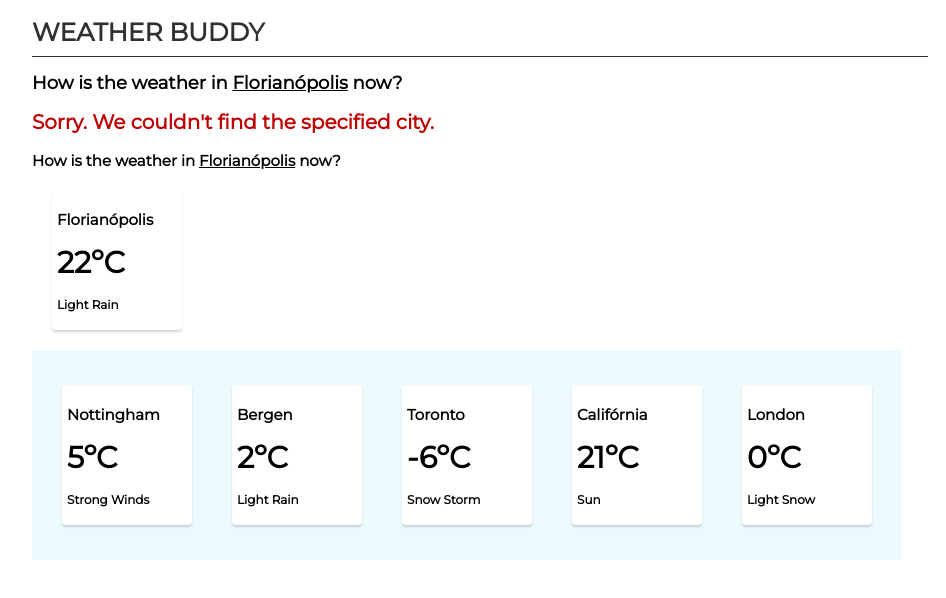
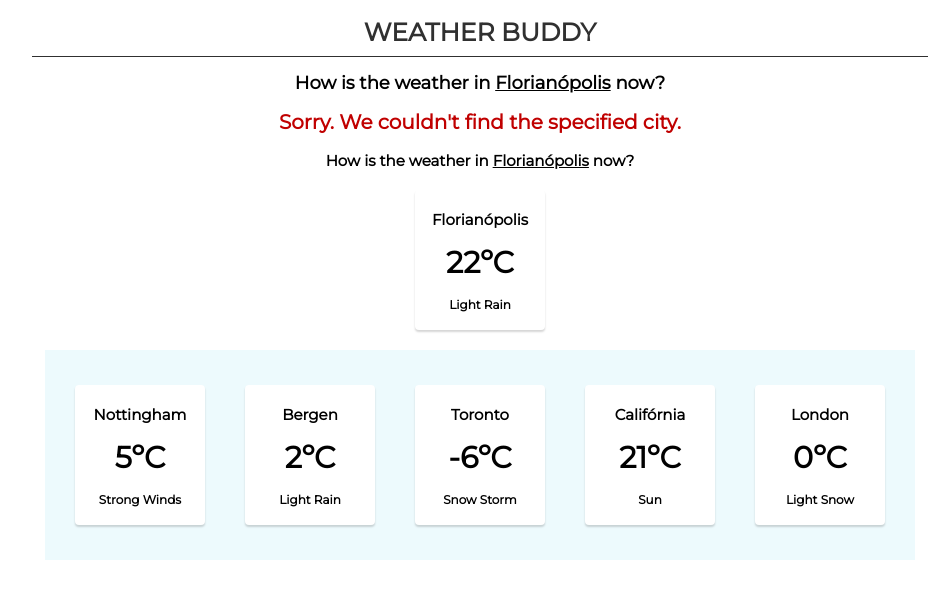
Before and after one commit to rarycoringa/weather-buddy-app, a React (Create React App) app: page / in a window 1280 px wide. Shown: the top 598 px of the page, without its empty margins (160-1106 px from the left). Built offline with nearby package versions, Linux system fonts and the light colour scheme.

Commit message:
Reorganize imports, file types and architecture of the components

```diff
--- a/src/App.js
+++ /dev/null
@@ -1,100 +0,0 @@
-import React from 'react';
-import logo from './logo.svg';
-import './App.css';
-
-
-class Title extends React.Component {
-  render() {
-    return (
-      <div class="title">
-        <h1>WEATHER BUDDY</h1>
-      </div>
-    )
-  }
-}
-
-class CityInput extends React.Component {
-  render() {
-    return (
-      <div>
-        <h2>How is the weather in <u>Florianópolis</u> now?</h2>
-      </div>
-    );
-  }
-}
-
-class OtherCityInput extends React.Component {
-  render() {
-    return (
-      <div>
-        <h3>How is the weather in <u>Florianópolis</u> now?</h3>
-      </div>
-    );
-  }
-}
-
-class WeatherCard extends React.Component {
-  constructor(props) {
-    super(props);
-    this.state = {
-      city: props.city,
-      temp: props.temp,
-      weather: props.weather
-    };
-  }
-
-  render() {
-    return (
-      <div class="card">
-        <h3>{this.state.city}</h3>
-        <h2 class="temperature">{this.state.temp}ºC</h2>
-        <h4>{this.state.weather}</h4>
-      </div>
-    );
-  }
-}
-
-class CityNotFound extends React.Component {
-  render() {
-    return (
-      <div>
-        <h2 class="error">Sorry. We couldn't find the specified city.</h2>
-      </div>
-    );
-  }
-}
-
-class SearchedCities extends React.Component {
-  render() {
-    return (
-      <div class="cities">
-        <WeatherCard city="Nottingham" temp="5" weather="Strong Winds" />
-        <WeatherCard city="Bergen" temp="2" weather="Light Rain" />
-        <WeatherCard city="Toronto" temp="-6" weather="Snow Storm" />
-        <WeatherCard city="Califórnia" temp="21" weather="Sun" />
-        <WeatherCard city="London" temp="0" weather="Light Snow" />
-      </div>
-    );
-  }
-}
-
-class App extends React.Component {
-  render() {
-    return (
-      <div>
-        <Title />
-
-        <CityInput />
-        <CityNotFound />
-
-        <OtherCityInput />
-
-        <WeatherCard city="Florianópolis" temp="22" weather="Light Rain" />
-
-        <SearchedCities />
-      </div>
-    );
-  }
-}
-
-export default App;
--- /dev/null
+++ b/src/App.jsx
@@ -0,0 +1,24 @@
+import React from 'react';
+import './App.css';
+import { FirstCityInput, SecondCityInput, CityNotFound } from './components/Search'
+import { Title } from './components/Title'
+import { WeatherCard, WeatherCardsList } from './components/Weather'
+
+export class App extends React.Component {
+  render() {
+    return (
+      <div align="center">
+        <Title />
+
+        <FirstCityInput />
+        <CityNotFound />
+
+        <SecondCityInput />
+
+        <WeatherCard city="Florianópolis" temp="22" weather="Light Rain" />
+
+        <WeatherCardsList />
+      </div>
+    );
+  }
+}
--- /dev/null
+++ b/src/components/Search.jsx
@@ -0,0 +1,31 @@
+import React from 'react';
+
+export class FirstCityInput extends React.Component {
+  render() {
+    return (
+      <div>
+        <h2>How is the weather in <u>Florianópolis</u> now?</h2>
+      </div>
+    );
+  }
+}
+
+export class SecondCityInput extends React.Component {
+  render() {
+    return (
+      <div>
+        <h3>How is the weather in <u>Florianópolis</u> now?</h3>
+      </div>
+    );
+  }
+}
+
+export class CityNotFound extends React.Component {
+  render() {
+    return (
+      <div>
+        <h2 class="error">Sorry. We couldn't find the specified city.</h2>
+      </div>
+    );
+  }
+}
--- /dev/null
+++ b/src/components/Title.jsx
@@ -0,0 +1,11 @@
+import React from 'react';
+
+export class Title extends React.Component {
+  render() {
+    return (
+      <div class="title">
+        <h1>WEATHER BUDDY</h1>
+      </div>
+    )
+  }
+}
--- /dev/null
+++ b/src/components/Weather.jsx
@@ -0,0 +1,36 @@
+import React from 'react';
+
+export class WeatherCard extends React.Component {
+  constructor(props) {
+    super(props);
+    this.state = {
+      city: props.city,
+      temp: props.temp,
+      weather: props.weather
+    };
+  }
+
+  render() {
+    return (
+      <div class="card">
+        <h3>{this.state.city}</h3>
+        <h2 class="temperature">{this.state.temp}ºC</h2>
+        <h4>{this.state.weather}</h4>
+      </div>
+    );
+  }
+}
+
+export class WeatherCardsList extends React.Component {
+  render() {
+    return (
+      <div class="cities">
+        <WeatherCard city="Nottingham" temp="5" weather="Strong Winds" />
+        <WeatherCard city="Bergen" temp="2" weather="Light Rain" />
+        <WeatherCard city="Toronto" temp="-6" weather="Snow Storm" />
+        <WeatherCard city="Califórnia" temp="21" weather="Sun" />
+        <WeatherCard city="London" temp="0" weather="Light Snow" />
+      </div>
+    );
+  }
+}
--- a/src/index.js
+++ b/src/index.js
@@ -1,7 +1,7 @@
 import React from 'react';
 import ReactDOM from 'react-dom';
 import './index.css';
-import App from './App';
+import { App } from './App';
 import reportWebVitals from './reportWebVitals';
 
 
```
